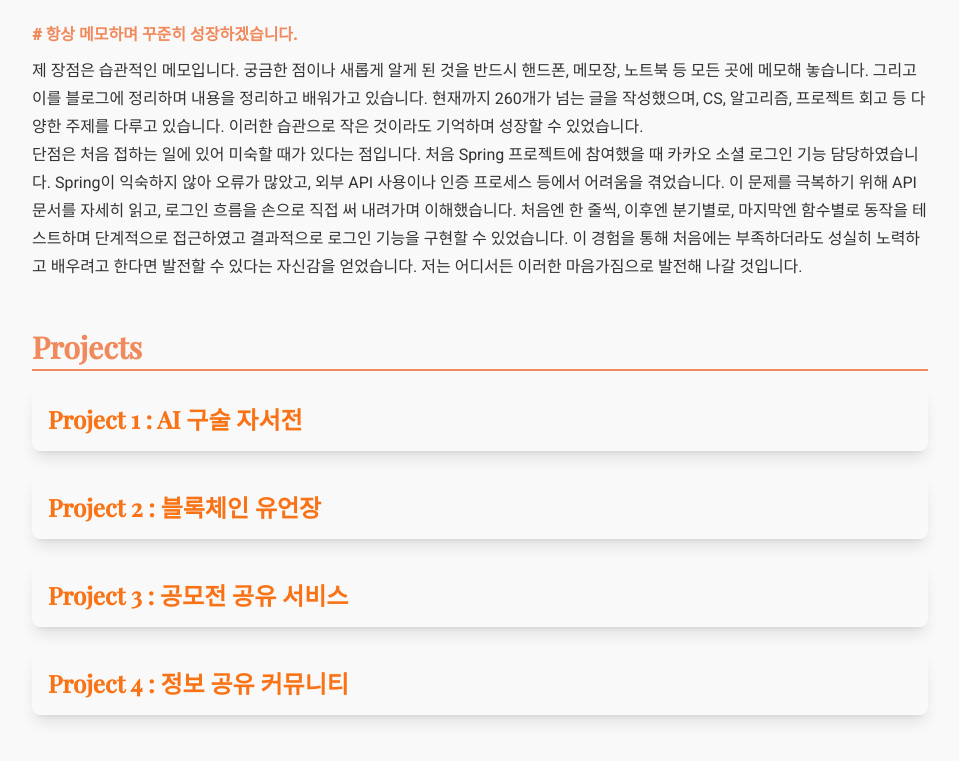
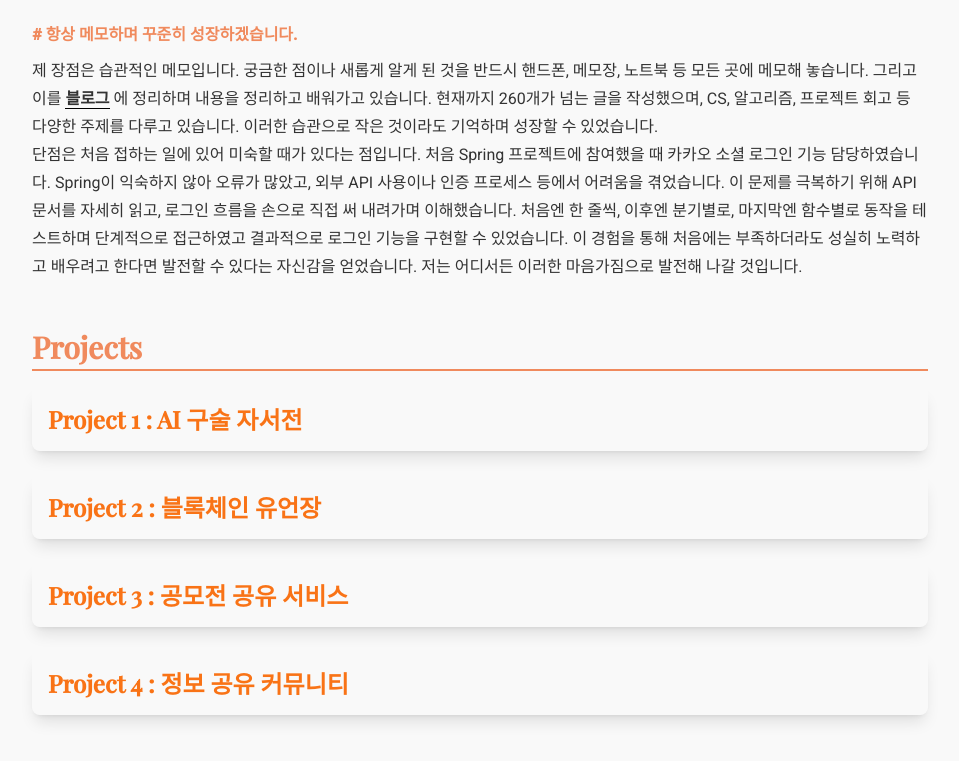
Before and after one commit to jeonkwanghwi/jeonkwanghwi.github.io, a plain HTML site: page index.html in a window 1280 px wide. Shown: the part 1573-2334 px from the top of the page, without its empty margins (320-1279 px from the left). Drawn offline with nearby package versions, Linux system fonts and the light colour scheme.

Commit message:
Update index.html

```diff
--- a/index.html
+++ b/index.html
@@ -213,7 +213,10 @@
             <p class="mt-2">
 제 장점은 습관적인 메모입니다.
 궁금한 점이나 새롭게 알게 된 것을 반드시 핸드폰, 메모장, 노트북 등 모든 곳에 메모해 놓습니다.
-그리고 이를 블로그에 정리하며 내용을 정리하고 배워가고 있습니다.
+그리고 이를
+<a href="https://100won-developer.tistory.com/" target="_blank">
+    <span class="tooltip" data-key="블로그"><strong>블로그</strong></span>
+</a>에 정리하며 내용을 정리하고 배워가고 있습니다.
 현재까지 260개가 넘는 글을 작성했으며, CS, 알고리즘, 프로젝트 회고 등 다양한 주제를 다루고 있습니다.
 이러한 습관으로 작은 것이라도 기억하며 성장할 수 있었습니다. <br>
 
```
